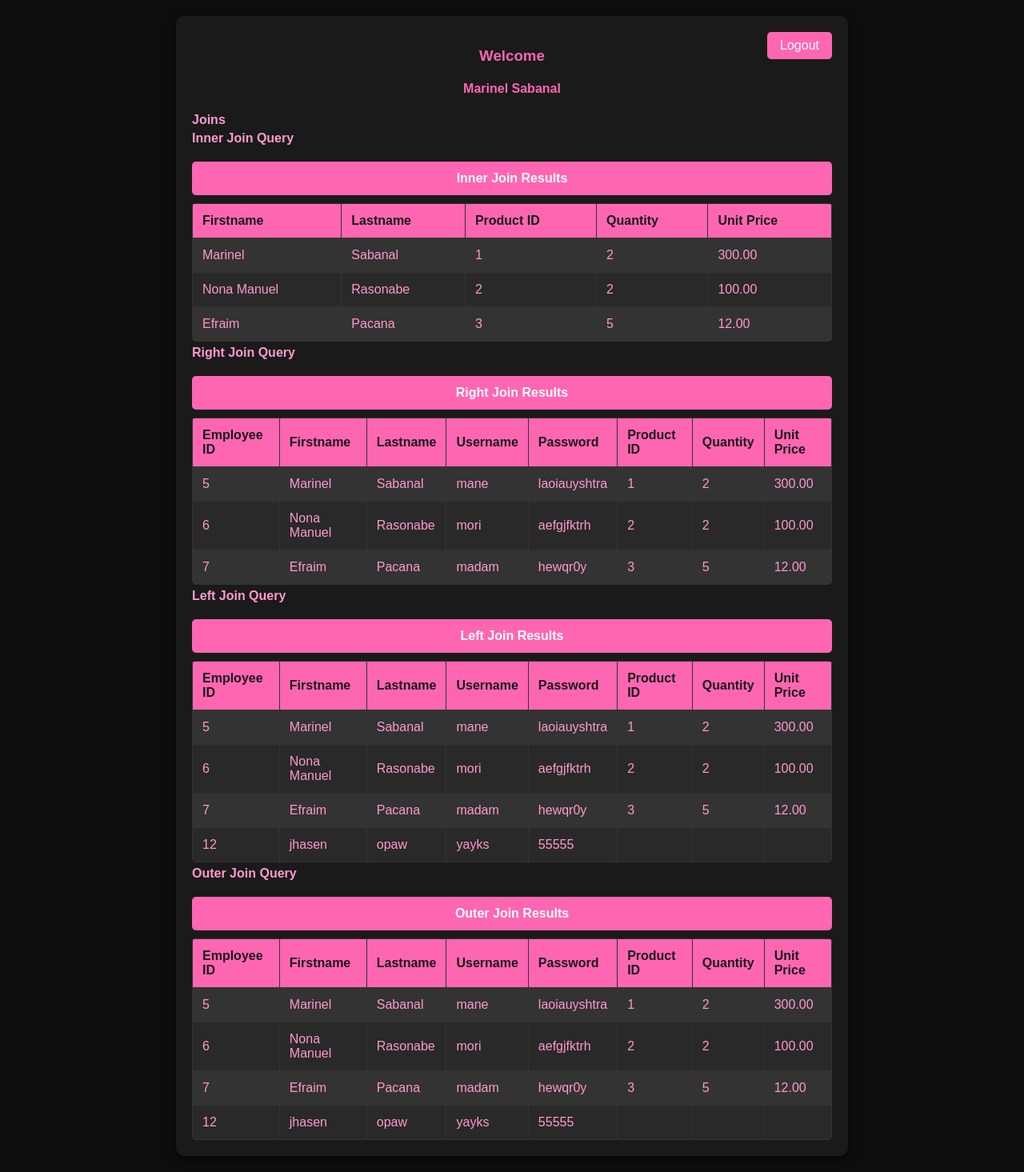
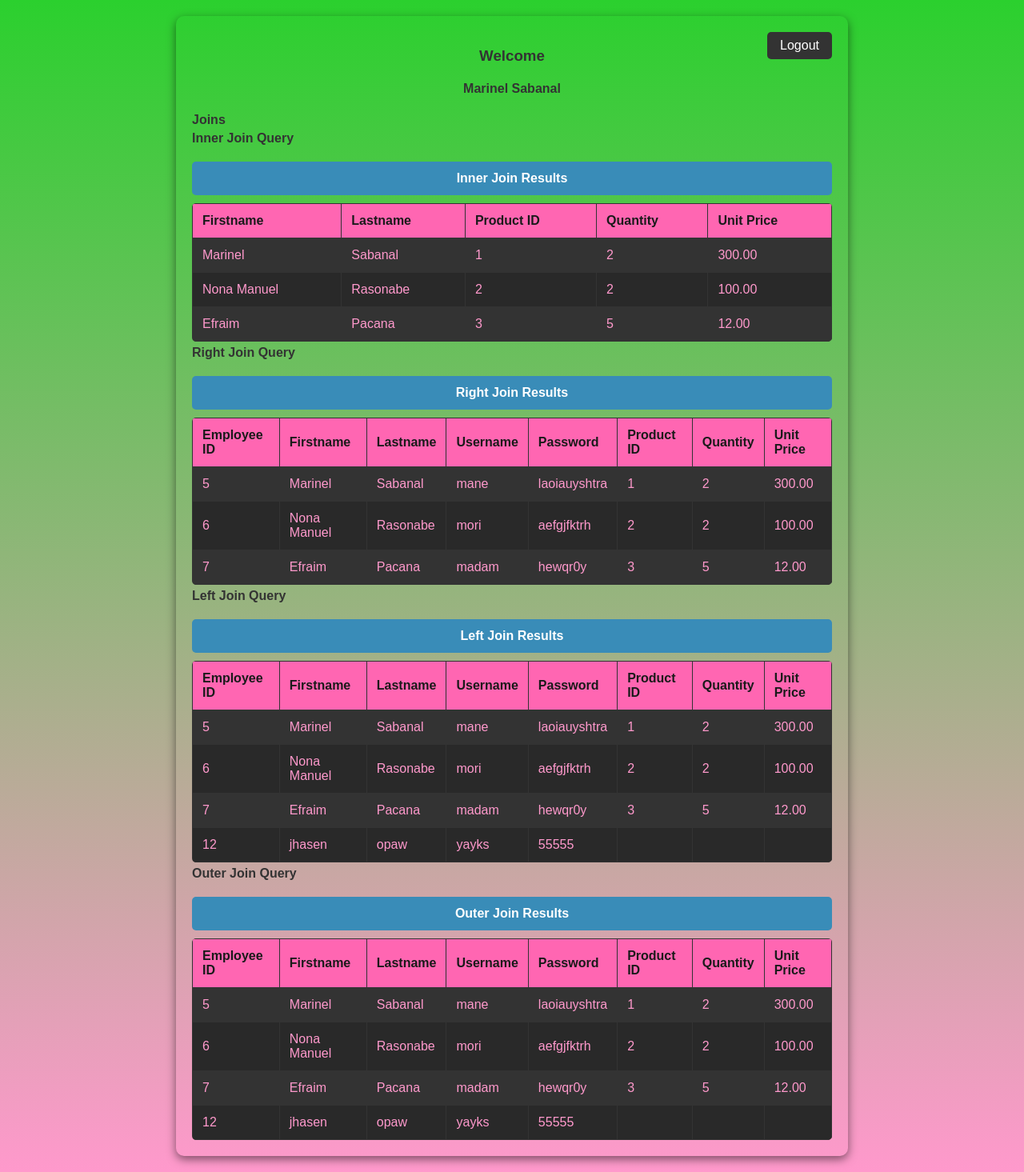
Before and after one commit to Elyk184/simple-login, a PHP site: page /login/home.php in a window 1280 px wide. Shown: the whole page at 80% size. Run offline with PHP 8.4, Linux system fonts and the light colour scheme; a user stored in the database is signed in; data comes from the database, SQL or seed files in the repository; both versions use the stored data as it was after the commit.

Commit message:
updated files

```diff
--- a/login/home.php
+++ b/login/home.php
@@ -91,7 +91,7 @@ $outerJoinSql = "
     <style>
         body {
             font-family: Arial, sans-serif;
-            background-color: #0d0d0d;
+            background: linear-gradient(to bottom, #2bd02e 0%, #ff99cc 100%);
             color: #ff99cc;
             margin: 0;
             padding: 20px;
@@ -99,18 +99,18 @@ $outerJoinSql = "
         .container {
             max-width: 800px;
             margin: auto;
-            background: #1a1a1a;
+            background: #transparent;
             padding: 20px;
             border-radius: 10px;
             box-shadow: 0 4px 12px rgba(0, 0, 0, 0.5);
             position: relative;
         }
         h3, h4 {
-            color: #ff66b2;
+            color: #333;
             text-align: center;
         }
         .logout {
-            background-color: #ff66b2;
+            background-color: #333;
             color: white;
             padding: 8px 16px;
             text-decoration: none;
@@ -124,7 +124,7 @@ $outerJoinSql = "
             background-color: #ff3385;
         }
         .header {
-            background: #ff66b2;
+            background: #398cb8;
             color: white;
             padding: 12px;
             text-align: center;
@@ -155,7 +155,7 @@ $outerJoinSql = "
             background-color: #333333;
         }
         p {
-            color: #ff99cc;
+            color: #333;
             font-weight: bold;
             margin: 5px 0;
         }
--- a/login/register.php
+++ b/login/register.php
@@ -11,6 +11,7 @@
             justify-content: center;
             align-items: center;
             min-height: 100vh; /* Full-height for vertical centering */
+
         }
         .form-container {
             width: 100%;
@@ -19,6 +20,7 @@
             background-color: #f8f9fa;
             border-radius: 5px;
             box-shadow: 0 0 10px rgba(0, 0, 0, 0.1);
+
         }
           /* Full-screen centering */
           body {
@@ -27,7 +29,7 @@
             align-items: center;
             height: 100vh;
             margin: 0;
-            background: linear-gradient(to bottom, #33ccff 0%, #ff99cc 100%);
+            background: linear-gradient(to bottom, #2bd02e 0%, #ff99cc 100%);
         }
 
         /* Form container styling */
```
Also changed, not shown: css/style.css (+2 -10 lines), db/kyle.sql (+10 -13 lines).
